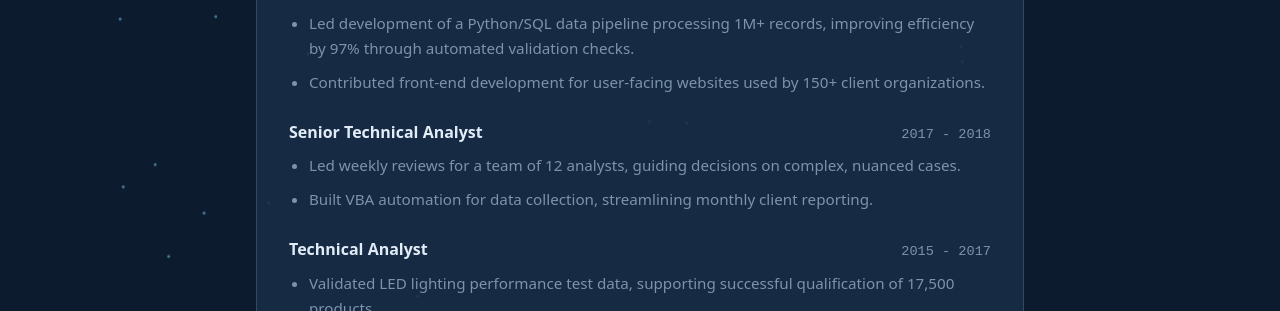
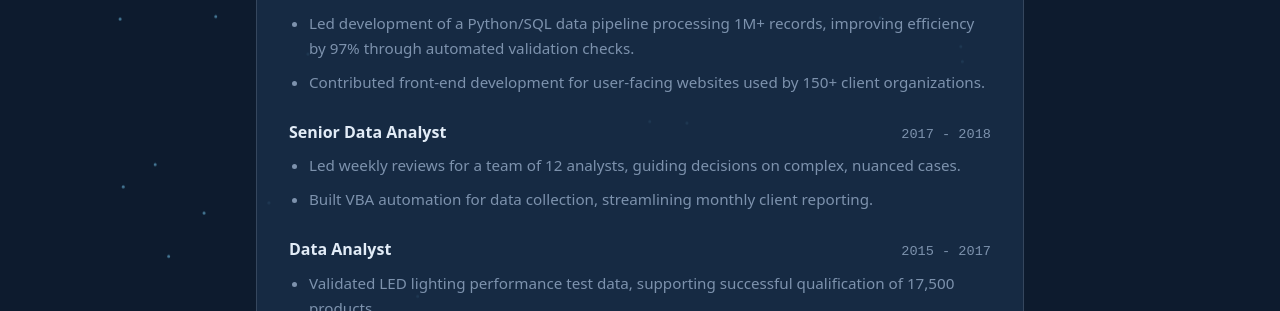
Before and after one commit to mcolligan91/my-portfolio, a React (Vite) app: page / in a window 1280 px wide. Shown: the part 2700-3011 px from the top of the page. Built offline with nearby package versions, Linux system fonts and the light colour scheme.

Commit message:
updating job titles

```diff
--- a/src/components/Experience/Experience.tsx
+++ b/src/components/Experience/Experience.tsx
@@ -78,7 +78,7 @@ const jobs: Job[] = [
 				],
 			},
 			{
-				title: 'Senior Technical Analyst',
+				title: 'Senior Data Analyst',
 				dates: '2017 - 2018',
 				bullets: [
 					'Led weekly reviews for a team of 12 analysts, guiding decisions on complex, nuanced cases.',
@@ -86,7 +86,7 @@ const jobs: Job[] = [
 				],
 			},
 			{
-				title: 'Technical Analyst',
+				title: 'Data Analyst',
 				dates: '2015 - 2017',
 				bullets: [
 					'Validated LED lighting performance test data, supporting successful qualification of 17,500 products.',
```
